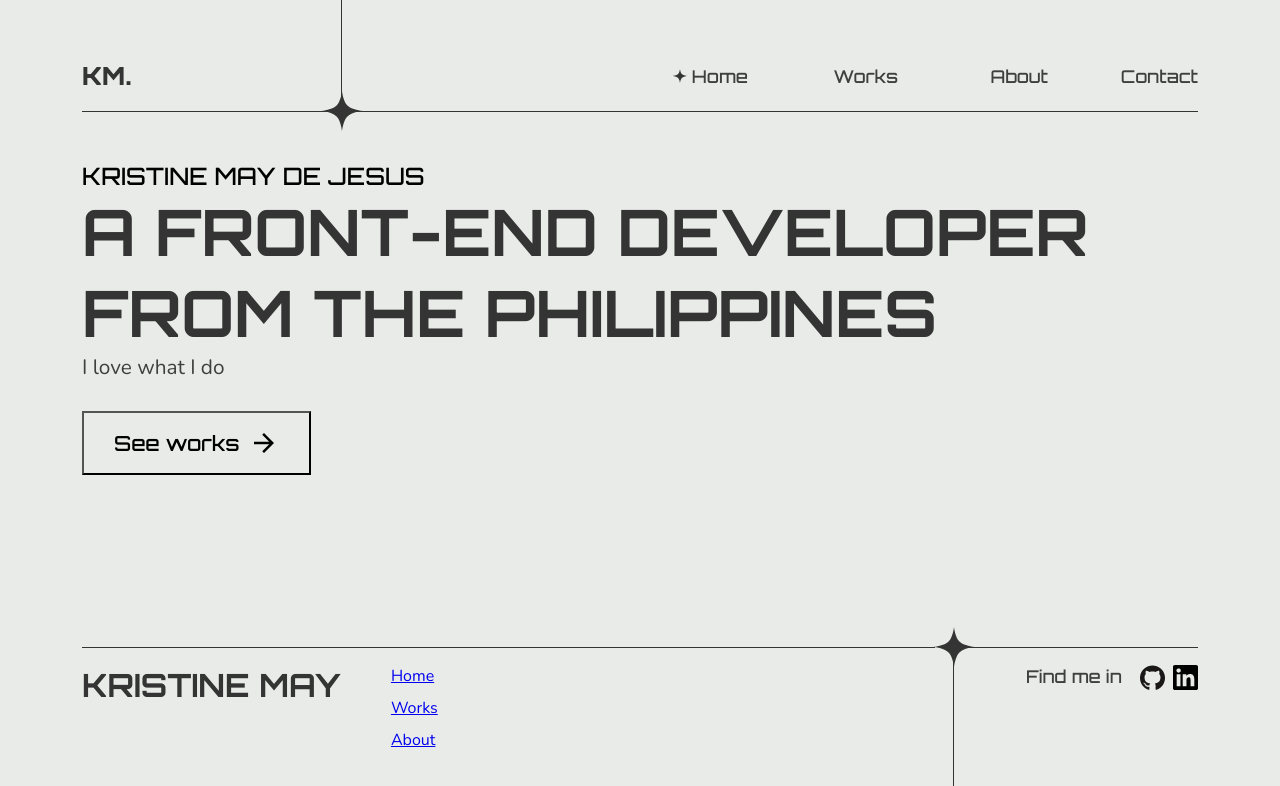
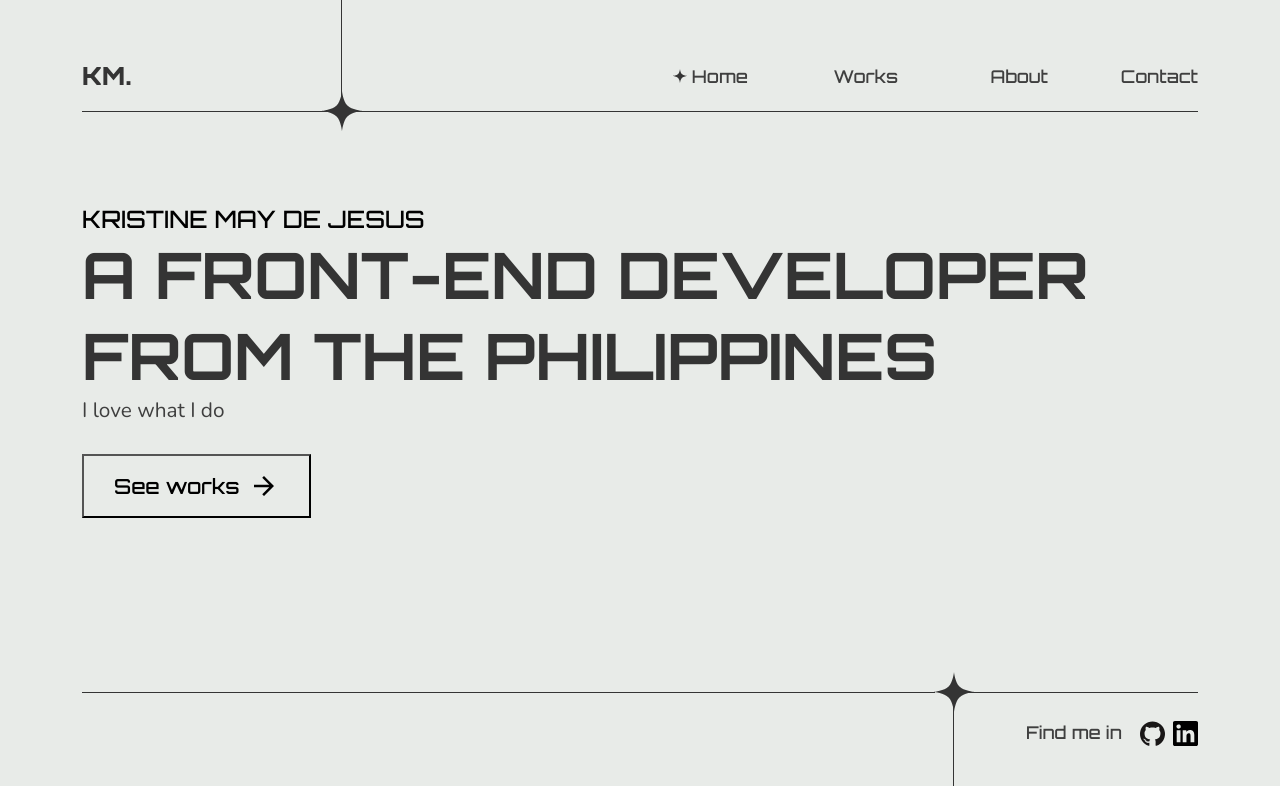
Before and after one commit to sn-tin/frontendkristine, a React (Create React App) app: page / in a window 1280 px wide. Shown: the top 786 px of the page. Built offline with nearby package versions, Linux system fonts and the light colour scheme.

Commit message:
Changes in footer component's content - Remove footer menu - Change some of the styles back to its former styles - Decrease footer's bottom padding to 50px to match the navbar's padding

```diff
--- a/src/components/Footer/Footer.js
+++ b/src/components/Footer/Footer.js
@@ -1,20 +1,11 @@
-import { NavLink } from "react-router-dom";
 import github from "../../assets/github.svg"
 import linkedin from "../../assets/linkedin.svg"
-import { StyledFooter, FooterMenu, FooterLinks, FooterLines, FooterLine1, FooterLine2, FooterLine3 } from "./Footer.style";
+import { StyledFooter, FooterLinks, FooterLines, FooterLine1, FooterLine2, FooterLine3 } from "./Footer.style";
 
 const Footer = () => {
     return (
         <footer>
             <StyledFooter>
-                <FooterMenu>
-                    <h1>Kristine May</h1>
-                    <div>
-                        <NavLink>Home</NavLink>
-                        <NavLink>Works</NavLink>
-                        <NavLink>About</NavLink>
-                    </div>
-                </FooterMenu>
                 <FooterLines className="footer-lines">
                     <FooterLine1 className="footer-line-1"></FooterLine1>
                     <FooterLine2 className="footer-line-2"></FooterLine2>
--- a/src/components/Footer/Footer.style.js
+++ b/src/components/Footer/Footer.style.js
@@ -16,22 +16,9 @@ const StyledFooter = styled.div`
     }
     @media screen and (${devices.laptop}) {
         padding: 50px 0 50px;
-        margin-top: 80px;
+        margin-top: 50px;
         p {
             margin: 0 10px 0 auto;
-        }
-    }
-`
-const FooterMenu = styled.div`
-    display: none;
-    @media screen and (${devices.laptop}) {
-        display: flex;
-        align-items: flex-start;
-        gap: 50px;
-        a {
-            display: block;
-            font: 1rem ${theme.text.fontFam};
-            padding-bottom: 10px;
         }
     }
 `
@@ -58,7 +45,7 @@ const FooterLines = styled(HeaderLine)`
     left: auto;
     padding: 40px 0 0;
     @media screen and (${devices.laptop}) {
-        bottom: 9rem;
+        bottom: 5.5rem;
         right: 14rem;
     }
 `
@@ -67,7 +54,7 @@ const FooterLine1 = styled(HeaderLine1)`
     left: -1.25rem;
     top: 4.5rem;
     bottom: 0rem;
-    width: 100px;
+    width: 80px;
     transform: rotate(-90deg);
     @media screen and (${devices.laptop}) {
         left: -3.3rem;
@@ -86,4 +73,4 @@ const FooterLine3 = styled(HeaderLine3)`
     bottom: 1.2rem;
 `
 
-export { StyledFooter, FooterMenu, FooterLinks, FooterLines, FooterLine1, FooterLine2, FooterLine3 }
+export { StyledFooter, FooterLinks, FooterLines, FooterLine1, FooterLine2, FooterLine3 }
```
